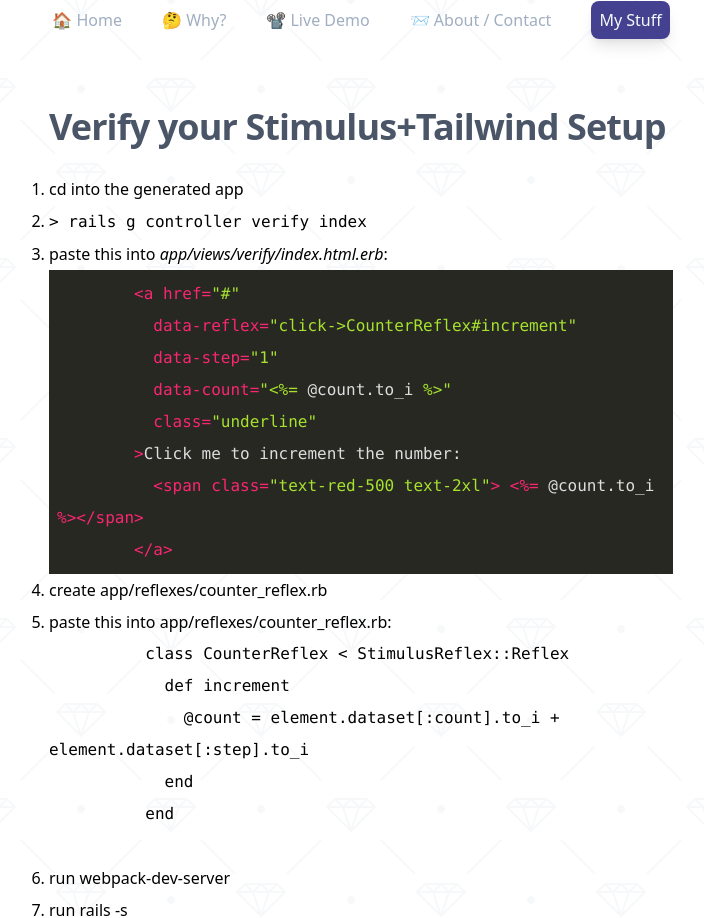
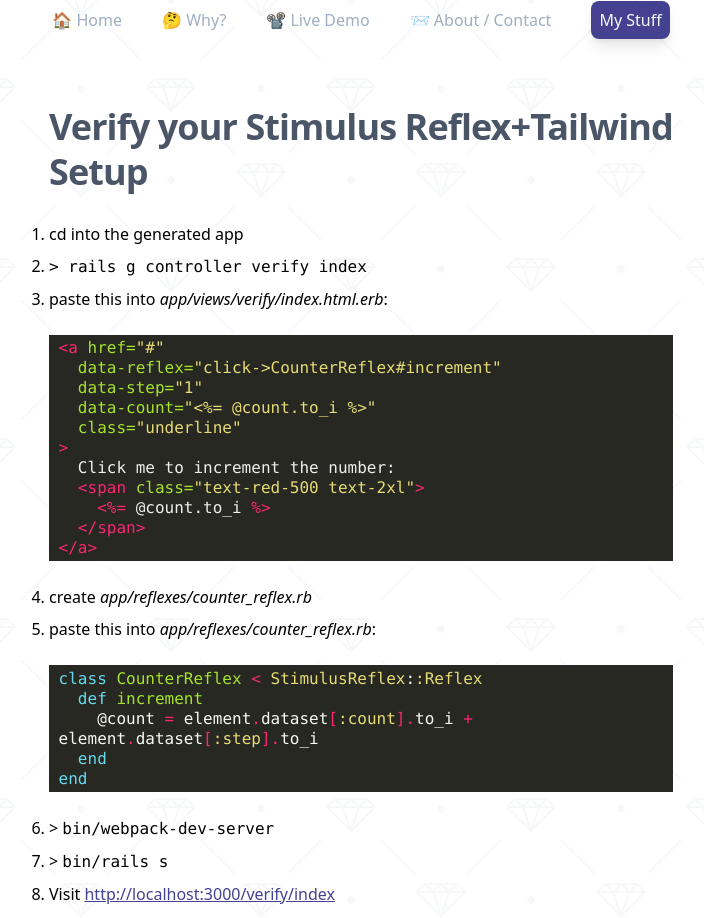
Before and after one commit to miatrinity/railsnew.io, a Nuxt app: page /stimulus-reflex-tailwind-verify in a window 1280 px wide. Shown: the top 918 px of the page, without its empty margins (279-983 px from the left). Built offline with nearby package versions, Linux system fonts and the light colour scheme.

Commit message:
Cleaned up verification instructions for Tailwind + Stimulus (Reflex)

```diff
--- a/pages/stimulus-reflex-tailwind-verify.vue
+++ b/pages/stimulus-reflex-tailwind-verify.vue
@@ -1,9 +1,11 @@
 <template>
-  <div class="max-w-2xl py-0 px-6 mx-auto mt-16 mb-20">
+  <div
+    class="max-w-2xl py-0 px-6 mx-auto mt-0 mb-20 md:mt-10 lg:mt-16 xl:mt-18 mb-20"
+  >
     <h1
       class="text-4xl font-semibold antialiased text-gray-700 tracking-tight leading-tight mb-6"
     >
-      Verify your Stimulus+Tailwind Setup
+      Verify your Stimulus Reflex+Tailwind Setup
     </h1>
     <ol class="list-decimal leading-loose">
       <li>cd into the generated app</li>
@@ -11,38 +13,60 @@
       <li>
         paste this into
         <span class="italic">app/views/verify/index.html.erb</span>:
-        <pre
-          class="hljs"
-          style="display: block; overflow-x: auto; padding: 0.5em; background: rgb(39, 40, 34) none repeat scroll 0% 0%; color: rgb(221, 221, 221);"
-        ><span class="xml">        <span class="hljs-tag" style="color: rgb(249, 38, 114);">&lt;<span class="hljs-name" style="color: rgb(249, 38, 114);">a</span> <span class="hljs-attr">href</span>=<span class="hljs-string" style="color: rgb(166, 226, 46);">"#"</span>
-          <span class="hljs-attr">data-reflex</span>=<span class="hljs-string" style="color: rgb(166, 226, 46);">"click-&gt;CounterReflex#increment"</span>
-          <span class="hljs-attr">data-step</span>=<span class="hljs-string" style="color: rgb(166, 226, 46);">"1"</span>
-          <span class="hljs-attr">data-count</span>=<span class="hljs-string" style="color: rgb(166, 226, 46);">"&lt;%=</span></span></span><span class="ruby"> @count.to_i </span><span class="xml"><span class="hljs-tag" style="color: rgb(249, 38, 114);"><span class="hljs-string" style="color: rgb(166, 226, 46);">%&gt;"</span>
-          <span class="hljs-attr">class</span>=<span class="hljs-string" style="color: rgb(166, 226, 46);">"underline"</span>
-        &gt;</span>Click me to increment the number:
-          <span class="hljs-tag" style="color: rgb(249, 38, 114);">&lt;<span class="hljs-name" style="color: rgb(249, 38, 114);">span</span> <span class="hljs-attr">class</span>=<span class="hljs-string" style="color: rgb(166, 226, 46);">"text-red-500 text-2xl"</span>&gt;</span> <span class="hljs-tag" style="color: rgb(249, 38, 114);">&lt;<span class="hljs-name" style="color: rgb(249, 38, 114);">%=</span></span></span><span class="ruby"> @count.to_i </span><span class="xml"><span class="hljs-tag" style="color: rgb(249, 38, 114);">%&gt;</span><span class="hljs-tag" style="color: rgb(249, 38, 114);">&lt;/<span class="hljs-name" style="color: rgb(249, 38, 114);">span</span>&gt;</span>
-        <span class="hljs-tag" style="color: rgb(249, 38, 114);">&lt;/<span class="hljs-name" style="color: rgb(249, 38, 114);">a</span>&gt;</span></span></pre>
+        <div
+          style="background: #272822; overflow:auto;width:auto;padding:.2em .6em;"
+          class="px-5 my-5"
+        >
+          <pre
+            style="margin: 0; line-height: 125%"
+          ><span style="color: #f92672">&lt;a</span> <span style="color: #a6e22e">href=</span><span style="color: #e6db74">&quot;#&quot;</span>
+  <span style="color: #a6e22e">data-reflex=</span><span style="color: #e6db74">&quot;click-&gt;CounterReflex#increment&quot;</span>
+  <span style="color: #a6e22e">data-step=</span><span style="color: #e6db74">&quot;1&quot;</span>
+  <span style="color: #a6e22e">data-count=</span><span style="color: #e6db74">&quot;&lt;%= @count.to_i %&gt;&quot;</span>
+  <span style="color: #a6e22e">class=</span><span style="color: #e6db74">&quot;underline&quot;</span>
+<span style="color: #f92672">&gt;</span><span style="color: #eee">
+  Click me to increment the number:</span>
+  <span style="color: #f92672">&lt;span</span> <span style="color: #a6e22e">class=</span><span style="color: #e6db74">&quot;text-red-500 text-2xl&quot;</span><span style="color: #f92672">&gt;</span>
+    <span style="color: #f92672">&lt;%= </span><span style="color: #eee">@count.to_i</span><span style="color: #f92672"> %&gt;</span>
+  <span style="color: #f92672">&lt;/span&gt;</span>
+<span style="color: #f92672">&lt;/a&gt;</span>
+</pre>
+        </div>
+      </li>
+      <li>create <span class="italic">app/reflexes/counter_reflex.rb</span></li>
+      <li>
+        paste this into
+        <span class="italic">app/reflexes/counter_reflex.rb</span>:
+
+        <div
+          style="background: #272822; overflow:auto;width:auto;padding:.2em .6em;"
+          class="px-5 my-5"
+        >
+          <pre
+            style="margin: 0; line-height: 125%"
+          ><span style="color: #66d9ef">class</span> <span style="color: #a6e22e">CounterReflex</span> <span style="color: #f92672">&lt;</span> <span style="color: #e6db74">StimulusReflex</span><span style="color: #f8f8f2">:</span><span style="color: #e6db74">:Reflex</span>
+  <span style="color: #66d9ef">def</span> <span style="color: #a6e22e">increment</span>
+    <span style="color: #f8f8f2">@count</span> <span style="color: #f92672">=</span> <span style="color: #f8f8f2">element</span><span style="color: #f92672">.</span><span style="color: #f8f8f2">dataset</span><span style="color: #f92672">[</span><span style="color: #e6db74">:count</span><span style="color: #f92672">].</span><span style="color: #f8f8f2">to_i</span> <span style="color: #f92672">+</span> <span style="color: #f8f8f2">element</span><span style="color: #f92672">.</span><span style="color: #f8f8f2">dataset</span><span style="color: #f92672">[</span><span style="color: #e6db74">:step</span><span style="color: #f92672">].</span><span style="color: #f8f8f2">to_i</span>
+  <span style="color: #66d9ef">end</span>
+<span style="color: #66d9ef">end</span>
+</pre>
+        </div>
+      </li>
+      <li>> <code>bin/webpack-dev-server</code></li>
+      <li>> <code>bin/rails s</code></li>
+      <li>
+        Visit
+        <a
+          href="http://localhost:3000/verify/index"
+          class="underline text-indigo-800"
+          >http://localhost:3000/verify/index</a
+        >
       </li>
       <li>
-        create app/reflexes/counter_reflex.rb
+        The number should be red (verifies that TailwindCSS works) and should be
+        incrementing when you click the "Click me to increment the number:" link
+        (verifies that Stimulus works)
       </li>
-      <li>
-        paste this into app/reflexes/counter_reflex.rb:
-
-        <pre>
-          class CounterReflex &lt; StimulusReflex::Reflex
-            def increment
-              @count = element.dataset[:count].to_i + element.dataset[:step].to_i
-            end
-          end
-        </pre>
-      </li>
-      <li>run webpack-dev-server</li>
-      <li>run rails -s</li>
-      <li>hit http://localhost:3000/verify/index</li>
     </ol>
-
-    The number should be red and should be incrementing when you click the
-    "Click me to increment the number:" link
   </div>
 </template>
--- a/pages/stimulus-tailwind-verify.vue
+++ b/pages/stimulus-tailwind-verify.vue
@@ -1,5 +1,7 @@
 <template>
-  <div class="max-w-2xl py-0 px-6 mx-auto mt-16 mb-20">
+  <div
+    class="max-w-2xl py-0 px-6 mx-auto mt-0 mb-20 md:mt-10 lg:mt-16 xl:mt-18 mb-20"
+  >
     <h1
       class="text-4xl font-semibold antialiased text-gray-700 tracking-tight leading-tight mb-6"
     >
```
